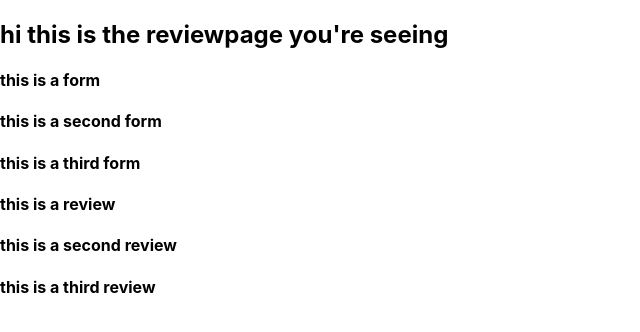
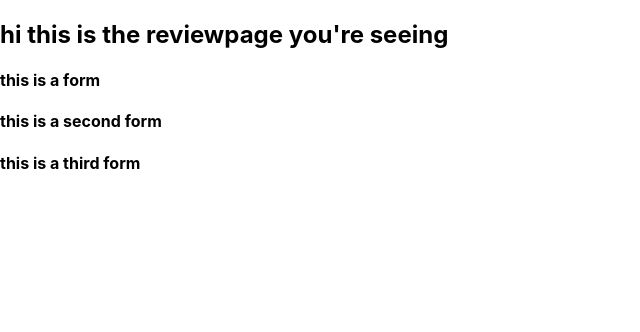
Before and after one commit to oksarich71/projectJavaBigJuicy, a React (Create React App) app in the folder frontend/big_juicy/: page / in a window 1280 px wide. Shown: the top 332 px of the page, without its empty margins (0-640 px from the left). Built offline with nearby package versions, Linux system fonts and the light colour scheme.

Commit message:
added reviewlistcontainer but needs get request

```diff
--- a/frontend/big_juicy/src/components/ReviewList.js
+++ b/frontend/big_juicy/src/components/ReviewList.js
@@ -17,7 +17,9 @@ const ReviewList = (props) => {
 
   return (
     <div className="review-thingy">
+
       {arrayOfReviews}
+
     </div>
   )
 }
--- a/frontend/big_juicy/src/containers/ReviewListContainer.js
+++ b/frontend/big_juicy/src/containers/ReviewListContainer.js
@@ -1,17 +1,23 @@
 import React, {Component} from 'react';
+import ReviewList from '../components/ReviewList.js';
 
 class ReviewListContainer extends Component {
   constructor(props){
     super(props);
-    // state
+    this.state = {reviews: []}
+  }
+
+
+  componentDidMount(){
+    //make get request here
+    //then remove the line below this
+    return null;
   }
 
   render(){
     return(
       <div>
-        <h4>this is a review</h4>
-        <h4>this is a second review</h4>
-        <h4>this is a third review</h4>
+        <ReviewList reviews={this.state.reviews}/>
       </div>
     )
   }
```
